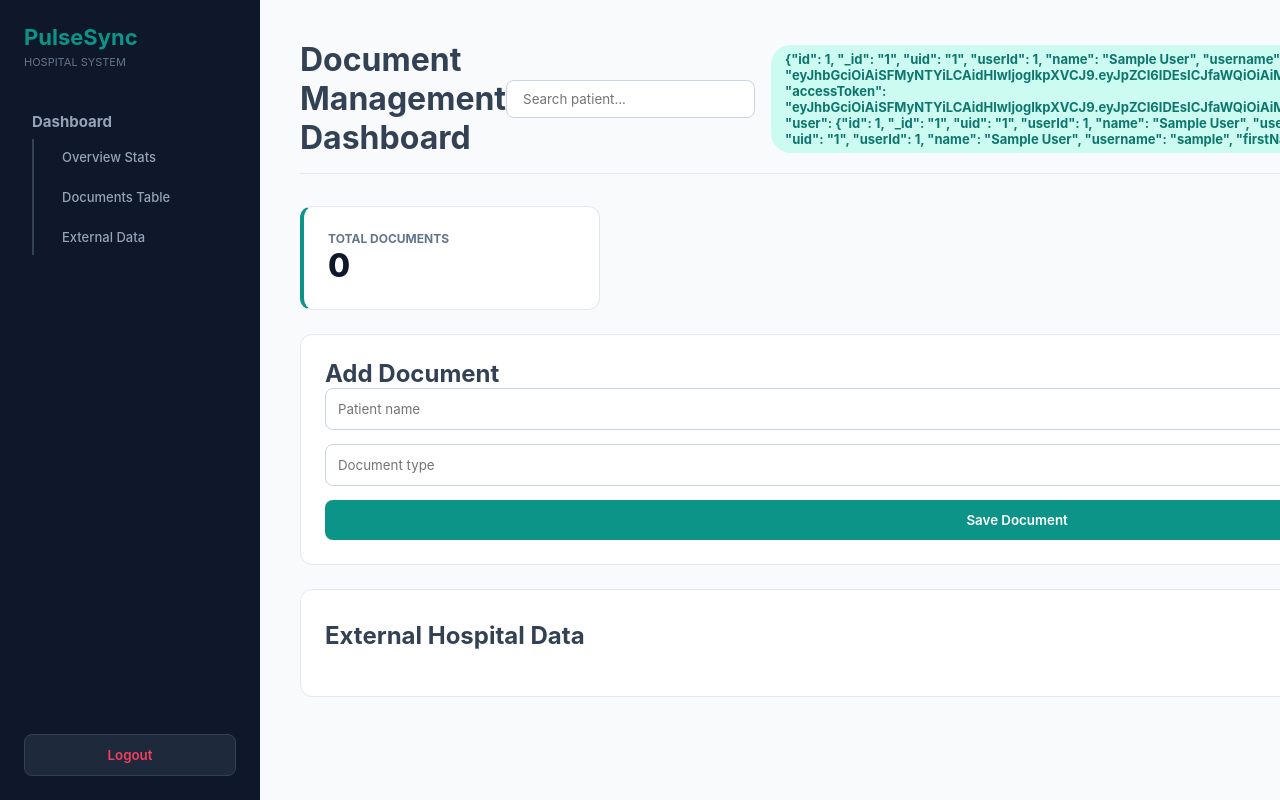
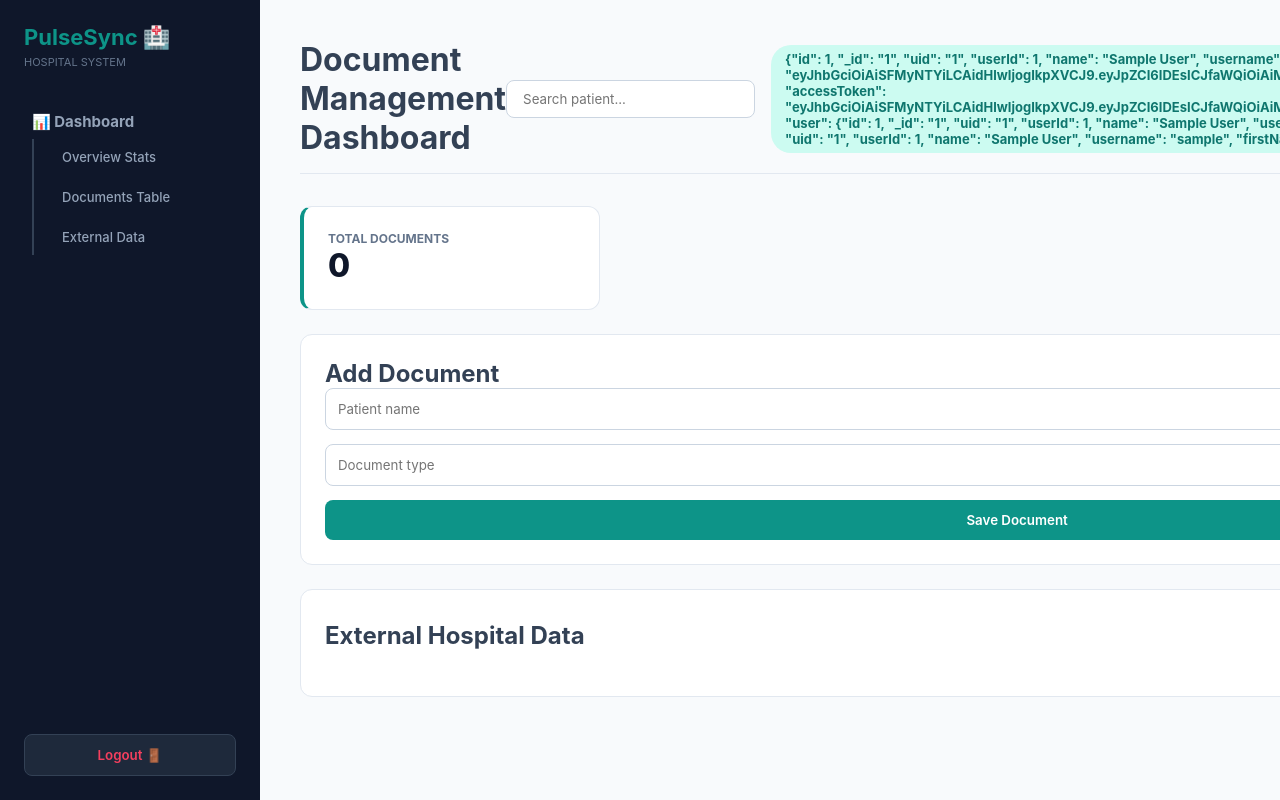
Before and after one commit to zizoman02/hospital-system, a plain HTML site: page index.html in a window 1280 px wide. Shown: the top 800 px of the page. Drawn offline with Linux system fonts and the light colour scheme; sample sign-in values are in the browser's storage.

Commit message:
final_version

```diff
--- a/index.html
+++ b/index.html
@@ -10,15 +10,15 @@
 
 <body>
 
-    <div class="sidebar">
+   <div class="sidebar">
     <div class="sidebar-brand">
-        <h1>PulseSync</h1>
+        <h1>PulseSync 🏥</h1>
         <span>Hospital System</span>
     </div>
 
     <ul class="nav-menu">
         <li class="nav-parent active">
-            Dashboard
+            📊 Dashboard
             <ul class="nav-children">
                 <li onclick="switchTab(event, 'dashboard-tab')">Overview Stats</li>
                 <li onclick="switchTab(event, 'documents-tab')">Documents Table</li>
@@ -28,7 +28,7 @@
     </ul>
 
     <button class="logout-btn" onclick="logout()">
-        Logout
+        Logout 🚪
     </button>
 </div>
 
```
